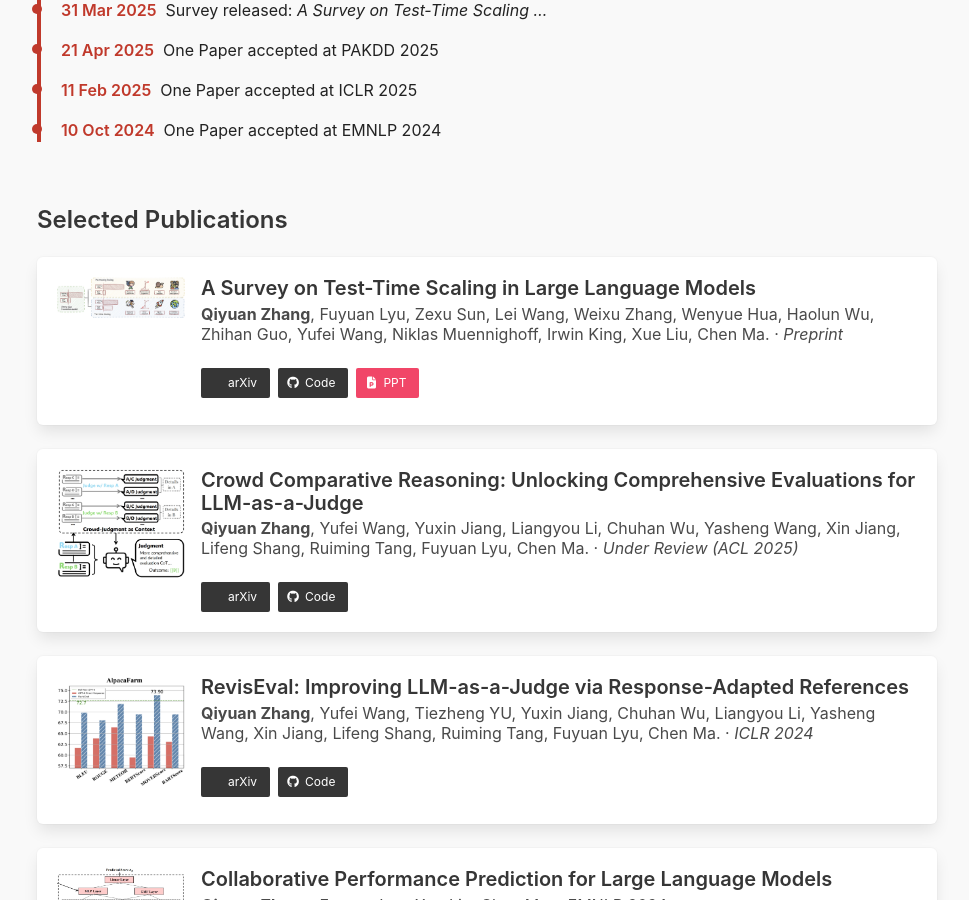
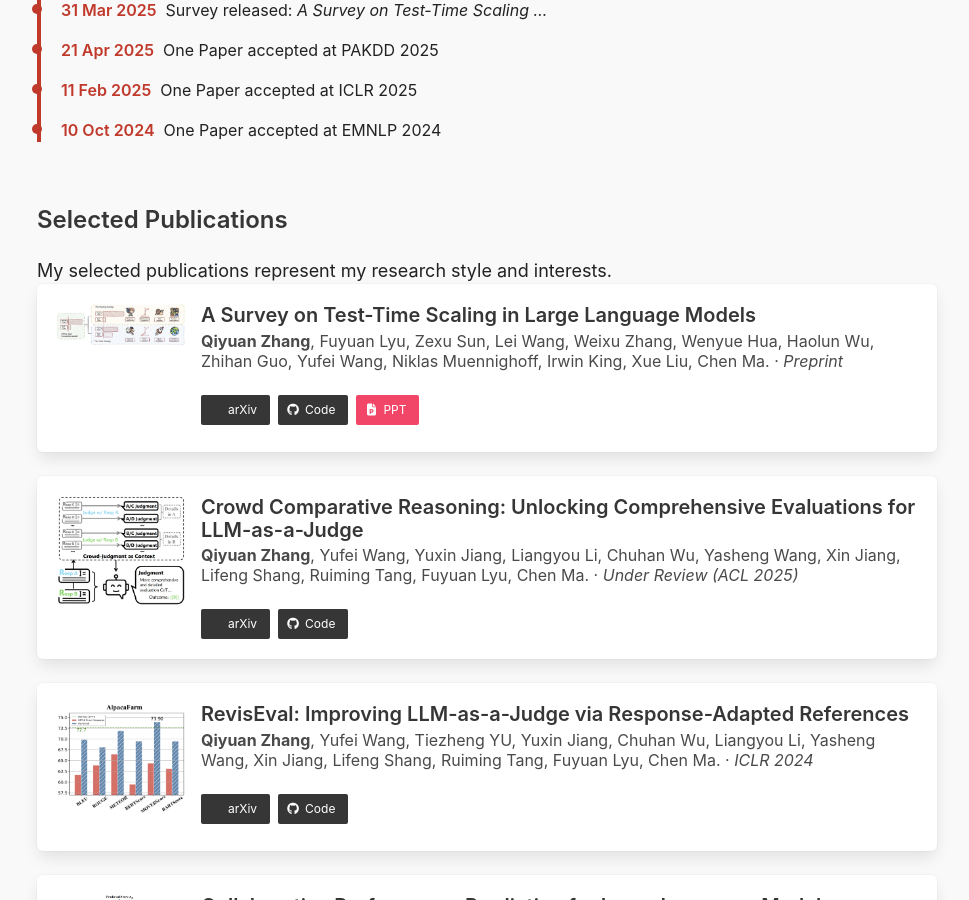
Before and after one commit to zhangqiyuan-rico/zhangqiyuan-rico.github.io, a Jekyll site: the page index.html, which Jekyll copies as it is, in a window 1280 px wide and 900 px high, scrolled down 894 px. Shown: the whole window, without its empty margins (153-1122 px from the left). Built offline with Jekyll 4.4.1, drawn with Linux system fonts in a browser that asks for light colours; a style sheet for code colours, icons or effects is not loaded.

Commit message:
Update index.html

```diff
--- a/index.html
+++ b/index.html
@@ -122,7 +122,9 @@
 <section class="section pt-0">
   <div class="container">
     <h2 class="title is-4">Selected Publications</h2>
-
+    <p style="font-size: 18px">
+    My selected publications represent my research style and interests.
+    </p>
     <div class="box">
       <article class="media">
         <figure class="media-left">
```
